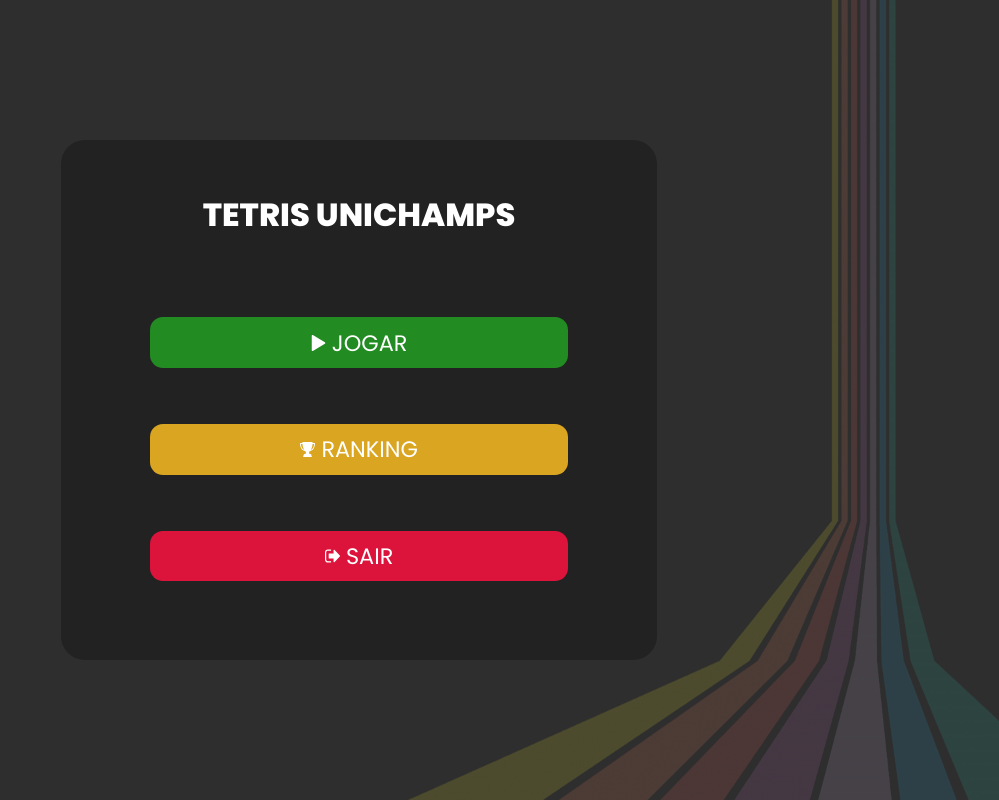
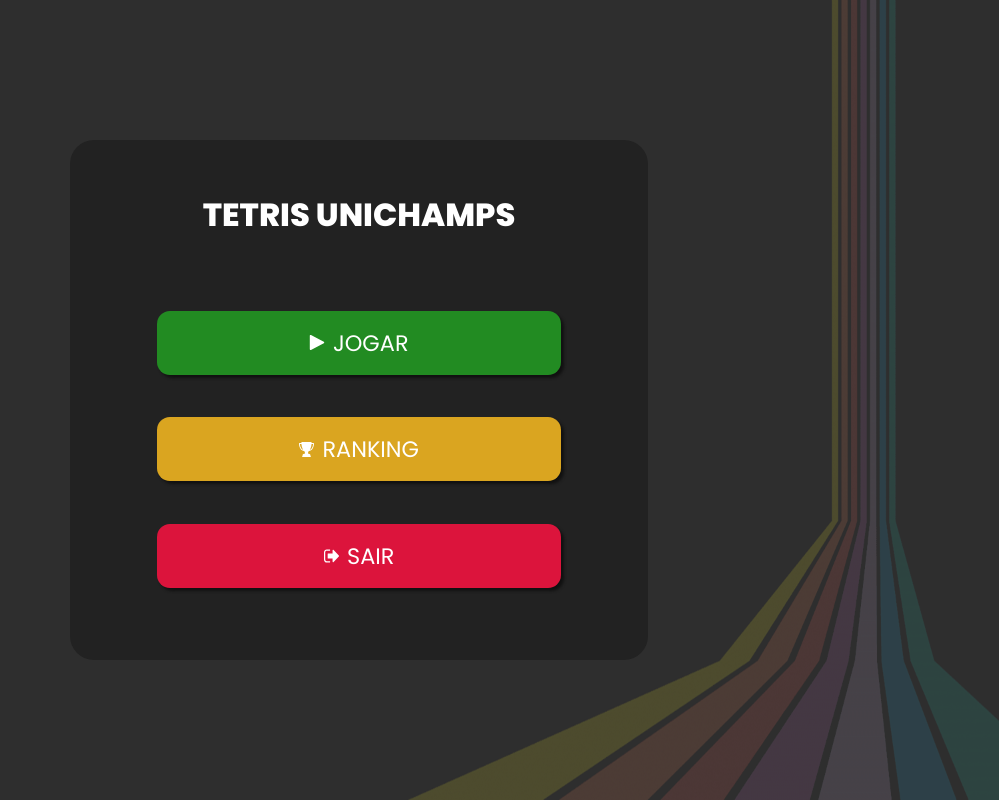
Before and after one commit to TupzZ/tetris, a PHP site: page /tetris/home in a window 1280 px wide. Shown: the whole page, without its empty margins (281-1280 px from the left). Run offline with PHP 8.4, Linux system fonts and the light colour scheme; some libraries are stand-ins or nearby versions.

Commit message:
Home buttons

```diff
--- a/pages/home.php
+++ b/pages/home.php
@@ -11,9 +11,9 @@
     <div class="container">
         <h1 class="title">TETRIS UNICHAMPS</h1>
         <div class="containerButton">
-            <div class="buttons play"><a href="<?php echo INCLUDE_PATH; ?>play" class="button"><img src="<?php echo INCLUDE_PATH; ?>assets\icons\play.svg" /> JOGAR</a></div class="buttons">
-            <div class="buttons ranking"><a href="<?php echo INCLUDE_PATH; ?>ranking" class="button"><img src="<?php echo INCLUDE_PATH; ?>assets\icons\trophy.svg" /> RANKING</a></div class="buttons">
-            <div class="buttons signOut"><a href="http://localhost/tetris?logout" class="button"><img src="<?php echo INCLUDE_PATH; ?>assets\icons\signOut.svg" /> SAIR</a></div class="buttons">
+            <button class="buttons play" href="<?php echo INCLUDE_PATH; ?>play" class="button"><img src="<?php echo INCLUDE_PATH; ?>assets\icons\play.svg" />JOGAR</button>
+            <button class="buttons ranking" href="<?php echo INCLUDE_PATH; ?>ranking" class="button"><img src="<?php echo INCLUDE_PATH; ?>assets\icons\trophy.svg" />RANKING</button>
+            <button class="buttons signOut" href="http://localhost/tetris?logout" class="button"><img src="<?php echo INCLUDE_PATH; ?>assets\icons\signOut.svg" />SAIR</button>
         </div>
     </div>
 </section>
--- a/styles/home.css
+++ b/styles/home.css
@@ -16,33 +16,49 @@
     text-align: center;
 }
 
-div.buttons {
+button.buttons {
     width: 100%;
+    height: 8vh;
     border-radius: 13px;
     padding: 2% 0;
     cursor: pointer;
+    display: -webkit-box;
+    display: -webkit-flex;
+    display: -moz-box;
+    display: -ms-flexbox;
+    display: flex;
+    -webkit-flex-align: center;
+    -ms-flex-align: center;
+    -webkit-align-items: center;
+    align-items: center;
+    justify-content: center;
+    flex-wrap: wrap;
+    text-align: center;
 }
 
-div.buttons.play {
+button.buttons.play {
     background: forestgreen;
 }
 
-div.buttons.ranking {
+button.buttons.ranking {
     background: goldenrod;
 }
 
-div.buttons.signOut {
+button.buttons.signOut {
     background: crimson;
 }
 
-div a.button {
+button {
     font-family: 'Poppins';
     font-size: 1.75vw;
     color: white;
     height: 100%;
     width: 100%;
+    box-shadow: 3px 3px 3px #111111;
+    outline: none !important;
 }
 
-a.button img {
+button img {
     width: 1.2vw;
+    margin-right: 2%;
 }
```
